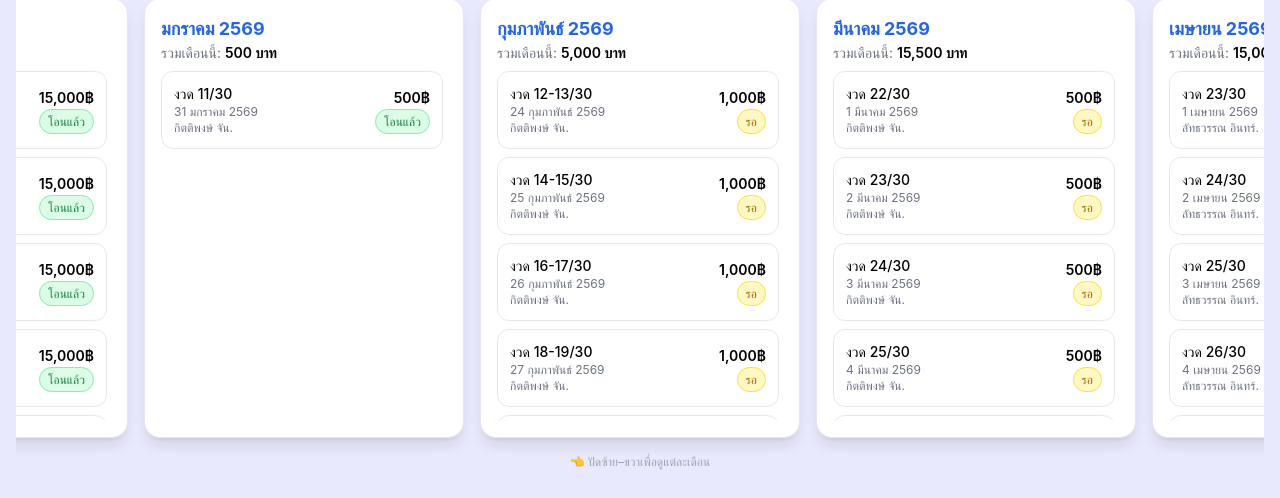
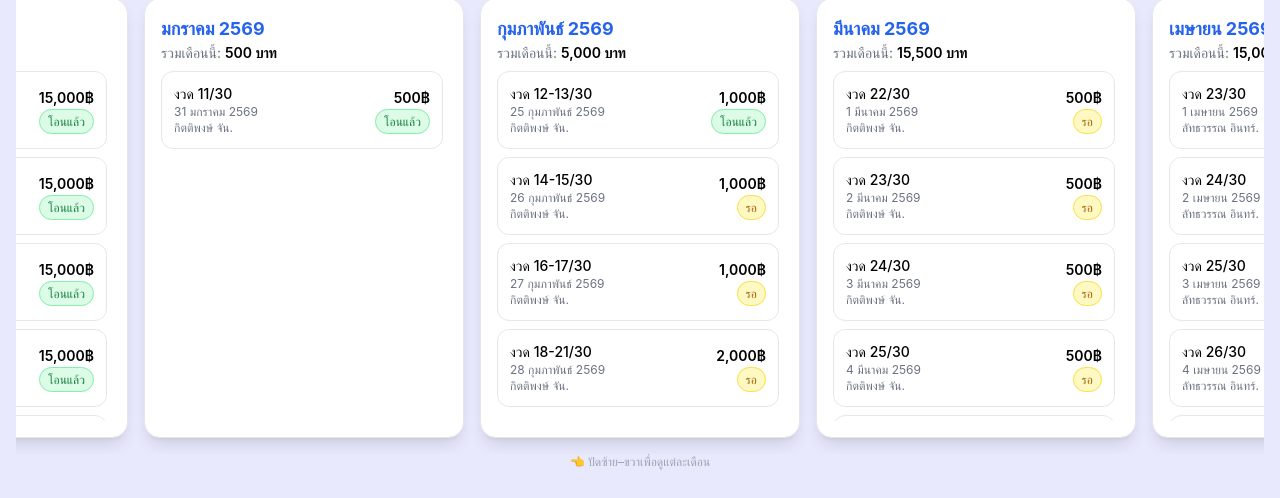
Before and after one commit to KittiArm/ktmyshop, a React (Vite) app: page / in a window 1280 px wide. Shown: the part 189-687 px from the top of the page. Built offline with nearby package versions, Linux system fonts and the light colour scheme.

Commit message:
更新 App.jsx

```diff
--- a/src/App.jsx
+++ b/src/App.jsx
@@ -68,37 +68,30 @@ const data = [
 		records: [
 			{
 				round: "12-13/30",
-				date: "24 กุมภาพันธ์ 2569",
-				name: "กิตติพงษ์ จัน.",
-				amount: 1000,
-				status: "รอ",
-			},
-			{
-				round: "14-15/30",
 				date: "25 กุมภาพันธ์ 2569",
 				name: "กิตติพงษ์ จัน.",
 				amount: 1000,
-				status: "รอ",
-			},
-			{
-				round: "16-17/30",
+				status: "โอนแล้ว",
+			},
+			{
+				round: "14-15/30",
 				date: "26 กุมภาพันธ์ 2569",
 				name: "กิตติพงษ์ จัน.",
 				amount: 1000,
 				status: "รอ",
 			},
 			{
-				round: "18-19/30",
+				round: "16-17/30",
 				date: "27 กุมภาพันธ์ 2569",
 				name: "กิตติพงษ์ จัน.",
 				amount: 1000,
 				status: "รอ",
 			},
 			{
-				round: "20-21/30",
+				round: "18-21/30",
 				date: "28 กุมภาพันธ์ 2569",
 				name: "กิตติพงษ์ จัน.",
-				amount: 1000,
+				amount: 2000,
 				status: "รอ",
 			},
 		],
```
